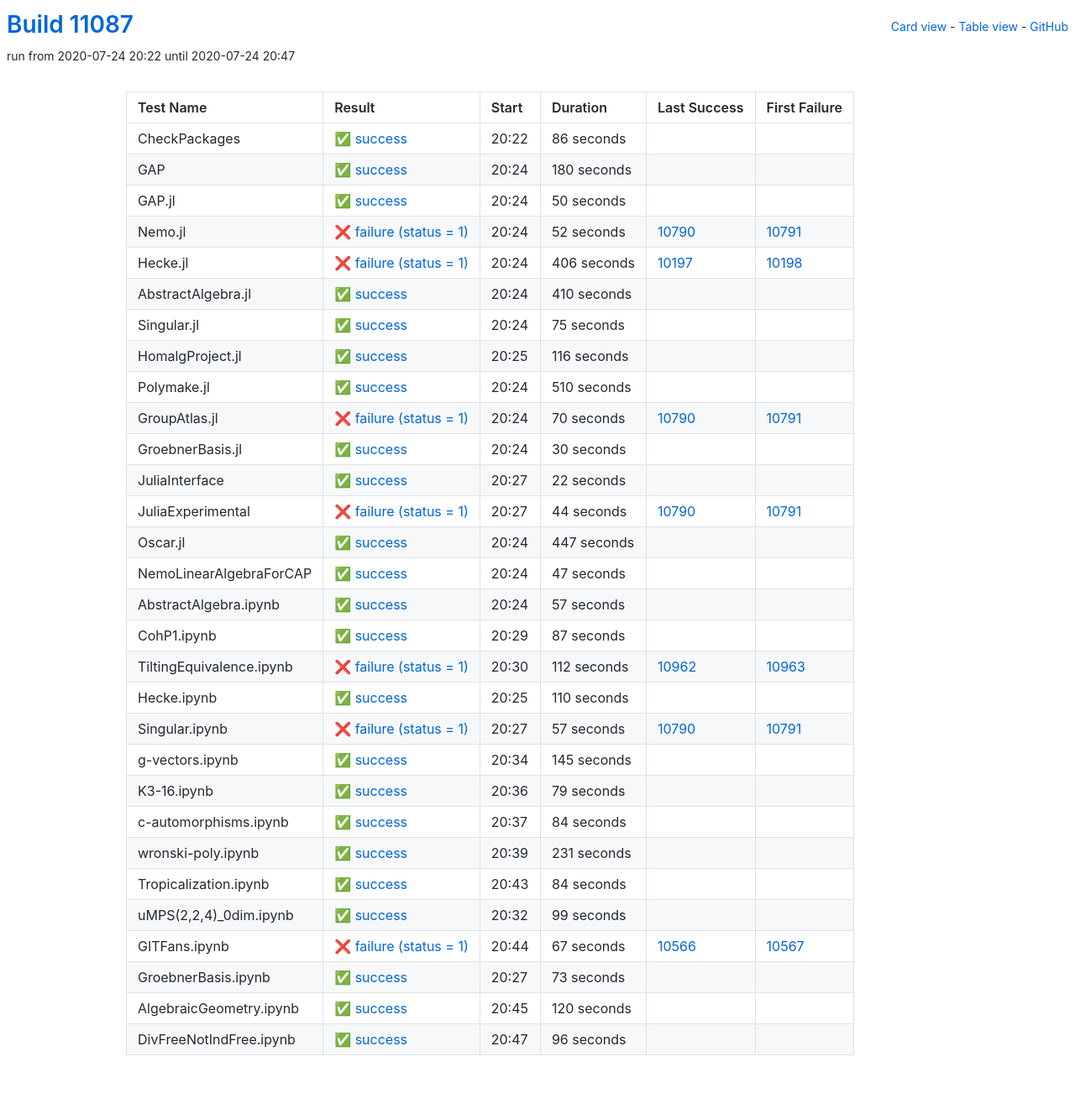
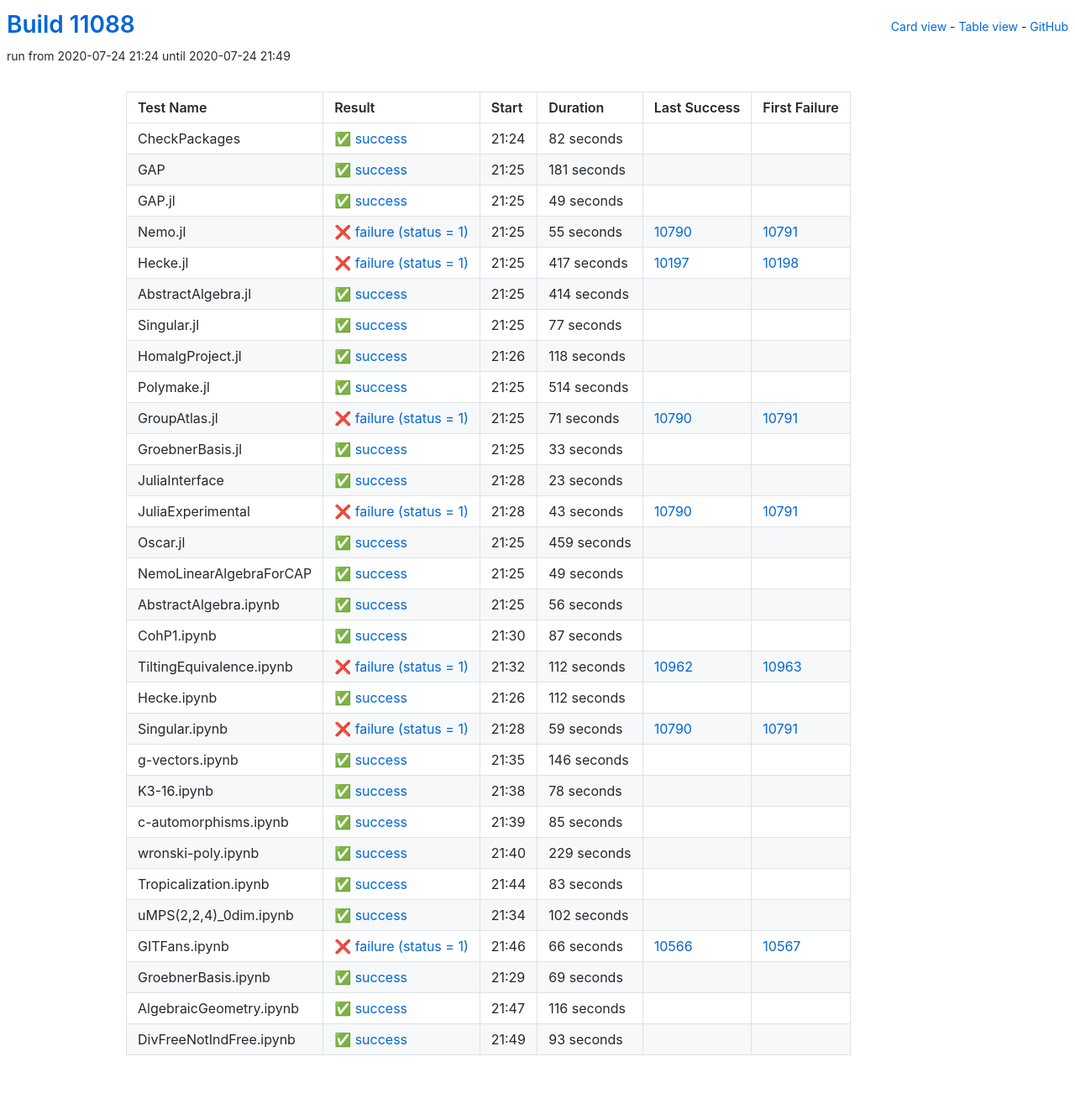
Before and after one commit to oscar-system/oscar-ci-status, a Jekyll site: the page built from table.html, in a window 1280 px wide. Shown: the whole page at 84% size. Built offline with Jekyll 4.4.1, drawn with Linux system fonts in a browser that asks for light colours.

Commit message:
Build #11088

```diff
--- a/_data/ci.yml
+++ b/_data/ci.yml
@@ -1,6 +1,6 @@
 ---
-build: 11087
-build_url: https://oscarci.mathematik.uni-kl.de/job/oscar/11087/
+build: 11088
+build_url: https://oscarci.mathematik.uni-kl.de/job/oscar/11088/
 job: oscar
 organization: oscar-system
 repo: oscar-ci-status
@@ -8,200 +8,200 @@
 tests:
 - name: CheckPackages
   id: checkpackages
-  log: https://oscarci.mathematik.uni-kl.de/job/oscar/11087/artifact/logs/build-11087/CheckPackages.log
-  start: 2020-07-24 20:22
+  log: https://oscarci.mathematik.uni-kl.de/job/oscar/11088/artifact/logs/build-11088/CheckPackages.log
+  start: 2020-07-24 21:24
   success: true
   exitcode: 0
   status: success
-  duration: 86
+  duration: 82
   last_success: false
   last_success_url:
   first_failure: false
   first_failure_url:
 - name: GAP
   id: gap
-  log: https://oscarci.mathematik.uni-kl.de/job/oscar/11087/artifact/logs/build-11087/GAP.log
-  start: 2020-07-24 20:24
+  log: https://oscarci.mathematik.uni-kl.de/job/oscar/11088/artifact/logs/build-11088/GAP.log
+  start: 2020-07-24 21:25
   success: true
   exitcode: 0
   status: success
-  duration: 180
+  duration: 181
   last_success: false
   last_success_url:
   first_failure: false
   first_failure_url:
 - name: GAP.jl
   id: gap-jl
-  log: https://oscarci.mathematik.uni-kl.de/job/oscar/11087/artifact/logs/build-11087/GAP.jl.log
-  start: 2020-07-24 20:24
+  log: https://oscarci.mathematik.uni-kl.de/job/oscar/11088/artifact/logs/build-11088/GAP.jl.log
+  start: 2020-07-24 21:25
   success: true
   exitcode: 0
   status: success
-  duration: 50
+  duration: 49
   last_success: false
   last_success_url:
   first_failure: false
   first_failure_url:
 - name: Nemo.jl
   id: nemo-jl
-  log: https://oscarci.mathematik.uni-kl.de/job/oscar/11087/artifact/logs/build-11087/Nemo.jl.log
-  start: 2020-07-24 20:24
+  log: https://oscarci.mathematik.uni-kl.de/job/oscar/11088/artifact/logs/build-11088/Nemo.jl.log
+  start: 2020-07-24 21:25
   success: false
   exitcode: 1
   status: failure
-  duration: 52
+  duration: 55
   last_success: 10790
   last_success_url: https://oscarci.mathematik.uni-kl.de/job/oscar/10790/
   first_failure: 10791
   first_failure_url: https://oscarci.mathematik.uni-kl.de/job/oscar/10791/
 - name: Hecke.jl
   id: hecke-jl
-  log: https://oscarci.mathematik.uni-kl.de/job/oscar/11087/artifact/logs/build-11087/Hecke.jl.log
-  start: 2020-07-24 20:24
+  log: https://oscarci.mathematik.uni-kl.de/job/oscar/11088/artifact/logs/build-11088/Hecke.jl.log
+  start: 2020-07-24 21:25
   success: false
   exitcode: 1
   status: failure
-  duration: 406
+  duration: 417
   last_success: 10197
   last_success_url: https://oscarci.mathematik.uni-kl.de/job/oscar/10197/
   first_failure: 10198
   first_failure_url: https://oscarci.mathematik.uni-kl.de/job/oscar/10198/
 - name: AbstractAlgebra.jl
   id: abstractalgebra-jl
-  log: https://oscarci.mathematik.uni-kl.de/job/oscar/11087/artifact/logs/build-11087/AbstractAlgebra.jl.log
-  start: 2020-07-24 20:24
+  log: https://oscarci.mathematik.uni-kl.de/job/oscar/11088/artifact/logs/build-11088/AbstractAlgebra.jl.log
+  start: 2020-07-24 21:25
   success: true
   exitcode: 0
   status: success
-  duration: 410
+  duration: 414
   last_success: false
   last_success_url:
   first_failure: false
   first_failure_url:
 - name: Singular.jl
   id: singular-jl
-  log: https://oscarci.mathematik.uni-kl.de/job/oscar/11087/artifact/logs/build-11087/Singular.jl.log
-  start: 2020-07-24 20:24
+  log: https://oscarci.mathematik.uni-kl.de/job/oscar/11088/artifact/logs/build-11088/Singular.jl.log
+  start: 2020-07-24 21:25
   success: true
   exitcode: 0
   status: success
-  duration: 75
+  duration: 77
   last_success: false
   last_success_url:
   first_failure: false
   first_failure_url:
 - name: HomalgProject.jl
   id: homalgproject-jl
-  log: https://oscarci.mathematik.uni-kl.de/job/oscar/11087/artifact/logs/build-11087/HomalgProject.jl.log
-  start: 2020-07-24 20:25
+  log: https://oscarci.mathematik.uni-kl.de/job/oscar/11088/artifact/logs/build-11088/HomalgProject.jl.log
+  start: 2020-07-24 21:26
   success: true
   exitcode: 0
   status: success
-  duration: 116
+  duration: 118
   last_success: false
   last_success_url:
   first_failure: false
   first_failure_url:
 - name: Polymake.jl
   id: polymake-jl
-  log: https://oscarci.mathematik.uni-kl.de/job/oscar/11087/artifact/logs/build-11087/Polymake.jl.log
-  start: 2020-07-24 20:24
+  log: https://oscarci.mathematik.uni-kl.de/job/oscar/11088/artifact/logs/build-11088/Polymake.jl.log
+  start: 2020-07-24 21:25
   success: true
   exitcode: 0
   status: success
-  duration: 510
+  duration: 514
   last_success: false
   last_success_url:
   first_failure: false
   first_failure_url:
 - name: GroupAtlas.jl
   id: groupatlas-jl
-  log: https://oscarci.mathematik.uni-kl.de/job/oscar/11087/artifact/logs/build-11087/GroupAtlas.jl.log
-  start: 2020-07-24 20:24
+  log: https://oscarci.mathematik.uni-kl.de/job/oscar/11088/artifact/logs/build-11088/GroupAtlas.jl.log
+  start: 2020-07-24 21:25
   success: false
   exitcode: 1
   status: failure
-  duration: 70
+  duration: 71
   last_success: 10790
   last_success_url: https://oscarci.mathematik.uni-kl.de/job/oscar/10790/
   first_failure: 10791
   first_failure_url: https://oscarci.mathematik.uni-kl.de/job/oscar/10791/
 - name: GroebnerBasis.jl
   id: groebnerbasis-jl
-  log: https://oscarci.mathematik.uni-kl.de/job/oscar/11087/artifact/logs/build-11087/GroebnerBasis.jl.log
-  start: 2020-07-24 20:24
+  log: https://oscarci.mathematik.uni-kl.de/job/oscar/11088/artifact/logs/build-11088/GroebnerBasis.jl.log
+  start: 2020-07-24 21:25
   success: true
   exitcode: 0
   status: success
-  duration: 30
+  duration: 33
   last_success: false
   last_success_url:
   first_failure: false
   first_failure_url:
 - name: JuliaInterface
   id: juliainterface
-  log: https://oscarci.mathematik.uni-kl.de/job/oscar/11087/artifact/logs/build-11087/JuliaInterface.log
-  start: 2020-07-24 20:27
+  log: https://oscarci.mathematik.uni-kl.de/job/oscar/11088/artifact/logs/build-11088/JuliaInterface.log
+  start: 2020-07-24 21:28
   success: true
   exitcode: 0
   status: success
-  duration: 22
+  duration: 23
   last_success: false
   last_success_url:
   first_failure: false
   first_failure_url:
 - name: JuliaExperimental
   id: juliaexperimental
-  log: https://oscarci.mathematik.uni-kl.de/job/oscar/11087/artifact/logs/build-11087/JuliaExperimental.log
-  start: 2020-07-24 20:27
+  log: https://oscarci.mathematik.uni-kl.de/job/oscar/11088/artifact/logs/build-11088/JuliaExperimental.log
+  start: 2020-07-24 21:28
   success: false
   exitcode: 1
   status: failure
-  duration: 44
+  duration: 43
   last_success: 10790
   last_success_url: https://oscarci.mathematik.uni-kl.de/job/oscar/10790/
   first_failure: 10791
   first_failure_url: https://oscarci.mathematik.uni-kl.de/job/oscar/10791/
 - name: Oscar.jl
   id: oscar-jl
-  log: https://oscarci.mathematik.uni-kl.de/job/oscar/11087/artifact/logs/build-11087/Oscar.jl.log
-  start: 2020-07-24 20:24
+  log: https://oscarci.mathematik.uni-kl.de/job/oscar/11088/artifact/logs/build-11088/Oscar.jl.log
+  start: 2020-07-24 21:25
   success: true
   exitcode: 0
   status: success
-  duration: 447
+  duration: 459
   last_success: false
   last_success_url:
   first_failure: false
   first_failure_url:
 - name: NemoLinearAlgebraForCAP
   id: nemolinearalgebraforcap
-  log: https://oscarci.mathematik.uni-kl.de/job/oscar/11087/artifact/logs/build-11087/NemoLinearAlgebraForCAP.log
-  start: 2020-07-24 20:24
+  log: https://oscarci.mathematik.uni-kl.de/job/oscar/11088/artifact/logs/build-11088/NemoLinearAlgebraForCAP.log
+  start: 2020-07-24 21:25
   success: true
   exitcode: 0
   status: success
-  duration: 47
+  duration: 49
   last_success: false
   last_success_url:
   first_failure: false
   first_failure_url:
 - name: AbstractAlgebra.ipynb
   id: abstractalgebra-ipynb
-  log: https://oscarci.mathematik.uni-kl.de/job/oscar/11087/artifact/logs/build-11087/AbstractAlgebra.ipynb.log
-  start: 2020-07-24 20:24
+  log: https://oscarci.mathematik.uni-kl.de/job/oscar/11088/artifact/logs/build-11088/AbstractAlgebra.ipynb.log
+  start: 2020-07-24 21:25
   success: true
   exitcode: 0
   status: success
-  duration: 57
+  duration: 56
   last_success: false
   last_success_url:
   first_failure: false
   first_failure_url:
 - name: CohP1.ipynb
   id: cohp1-ipynb
-  log: https://oscarci.mathematik.uni-kl.de/job/oscar/11087/artifact/logs/build-11087/CohP1.ipynb.log
-  start: 2020-07-24 20:29
+  log: https://oscarci.mathematik.uni-kl.de/job/oscar/11088/artifact/logs/build-11088/CohP1.ipynb.log
+  start: 2020-07-24 21:30
   success: true
   exitcode: 0
   status: success
@@ -212,8 +212,8 @@
   first_failure_url:
 - name: TiltingEquivalence.ipynb
   id: tiltingequivalence-ipynb
-  log: https://oscarci.mathematik.uni-kl.de/job/oscar/11087/artifact/logs/build-11087/TiltingEquivalence.ipynb.log
-  start: 2020-07-24 20:30
+  log: https://oscarci.mathematik.uni-kl.de/job/oscar/11088/artifact/logs/build-11088/TiltingEquivalence.ipynb.log
+  start: 2020-07-24 21:32
   success: false
   exitcode: 1
   status: failure
@@ -224,144 +224,144 @@
   first_failure_url: https://oscarci.mathematik.uni-kl.de/job/oscar/10963/
 - name: Hecke.ipynb
   id: hecke-ipynb
-  log: https://oscarci.mathematik.uni-kl.de/job/oscar/11087/artifact/logs/build-11087/Hecke.ipynb.log
-  start: 2020-07-24 20:25
+  log: https://oscarci.mathematik.uni-kl.de/job/oscar/11088/artifact/logs/build-11088/Hecke.ipynb.log
+  start: 2020-07-24 21:26
   success: true
   exitcode: 0
   status: success
-  duration: 110
+  duration: 112
   last_success: false
   last_success_url:
   first_failure: false
   first_failure_url:
 - name: Singular.ipynb
   id: singular-ipynb
-  log: https://oscarci.mathematik.uni-kl.de/job/oscar/11087/artifact/logs/build-11087/Singular.ipynb.log
-  start: 2020-07-24 20:27
+  log: https://oscarci.mathematik.uni-kl.de/job/oscar/11088/artifact/logs/build-11088/Singular.ipynb.log
+  start: 2020-07-24 21:28
   success: false
   exitcode: 1
   status: failure
-  duration: 57
+  duration: 59
   last_success: 10790
   last_success_url: https://oscarci.mathematik.uni-kl.de/job/oscar/10790/
   first_failure: 10791
   first_failure_url: https://oscarci.mathematik.uni-kl.de/job/oscar/10791/
 - name: g-vectors.ipynb
   id: g-vectors-ipynb
-  log: https://oscarci.mathematik.uni-kl.de/job/oscar/11087/artifact/logs/build-11087/g-vectors.ipynb.log
-  start: 2020-07-24 20:34
+  log: https://oscarci.mathematik.uni-kl.de/job/oscar/11088/artifact/logs/build-11088/g-vectors.ipynb.log
+  start: 2020-07-24 21:35
   success: true
   exitcode: 0
   status: success
-  duration: 145
+  duration: 146
   last_success: false
   last_success_url:
   first_failure: false
   first_failure_url:
 - name: K3-16.ipynb
   id: k3-16-ipynb
-  log: https://oscarci.mathematik.uni-kl.de/job/oscar/11087/artifact/logs/build-11087/K3-16.ipynb.log
-  start: 2020-07-24 20:36
+  log: https://oscarci.mathematik.uni-kl.de/job/oscar/11088/artifact/logs/build-11088/K3-16.ipynb.log
+  start: 2020-07-24 21:38
   success: true
   exitcode: 0
   status: success
-  duration: 79
+  duration: 78
   last_success: false
   last_success_url:
   first_failure: false
   first_failure_url:
 - name: c-automorphisms.ipynb
   id: c-automorphisms-ipynb
-  log: https://oscarci.mathematik.uni-kl.de/job/oscar/11087/artifact/logs/build-11087/c-automorphisms.ipynb.log
-  start: 2020-07-24 20:37
+  log: https://oscarci.mathematik.uni-kl.de/job/oscar/11088/artifact/logs/build-11088/c-automorphisms.ipynb.log
+  start: 2020-07-24 21:39
   success: true
   exitcode: 0
   status: success
-  duration: 84
+  duration: 85
   last_success: false
   last_success_url:
   first_failure: false
   first_failure_url:
 - name: wronski-poly.ipynb
   id: wronski-poly-ipynb
-  log: https://oscarci.mathematik.uni-kl.de/job/oscar/11087/artifact/logs/build-11087/wronski-poly.ipynb.log
-  start: 2020-07-24 20:39
+  log: https://oscarci.mathematik.uni-kl.de/job/oscar/11088/artifact/logs/build-11088/wronski-poly.ipynb.log
+  start: 2020-07-24 21:40
   success: true
   exitcode: 0
   status: success
-  duration: 231
+  duration: 229
   last_success: false
   last_success_url:
   first_failure: false
   first_failure_url:
 - name: Tropicalization.ipynb
   id: tropicalization-ipynb
-  log: https://oscarci.mathematik.uni-kl.de/job/oscar/11087/artifact/logs/build-11087/Tropicalization.ipynb.log
-  start: 2020-07-24 20:43
+  log: https://oscarci.mathematik.uni-kl.de/job/oscar/11088/artifact/logs/build-11088/Tropicalization.ipynb.log
+  start: 2020-07-24 21:44
   success: true
   exitcode: 0
   status: success
-  duration: 84
+  duration: 83
   last_success: false
   last_success_url:
   first_failure: false
   first_failure_url:
 - name: uMPS(2,2,4)_0dim.ipynb
   id: umps-2-2-4-0dim-ipynb
-  log: https://oscarci.mathematik.uni-kl.de/job/oscar/11087/artifact/logs/build-11087/uMPS-2-2-4-_0dim.ipynb.log
-  start: 2020-07-24 20:32
+  log: https://oscarci.mathematik.uni-kl.de/job/oscar/11088/artifact/logs/build-11088/uMPS-2-2-4-_0dim.ipynb.log
+  start: 2020-07-24 21:34
   success: true
   exitcode: 0
   status: success
-  duration: 99
+  duration: 102
   last_success: false
   last_success_url:
   first_failure: false
   first_failure_url:
 - name: GITFans.ipynb
   id: gitfans-ipynb
-  log: https://oscarci.mathematik.uni-kl.de/job/oscar/11087/artifact/logs/build-11087/GITFans.ipynb.log
-  start: 2020-07-24 20:44
+  log: https://oscarci.mathematik.uni-kl.de/job/oscar/11088/artifact/logs/build-11088/GITFans.ipynb.log
+  start: 2020-07-24 21:46
   success: false
   exitcode: 1
   status: failure
-  duration: 67
+  duration: 66
   last_success: 10566
   last_success_url: https://oscarci.mathematik.uni-kl.de/job/oscar/10566/
   first_failure: 10567
   first_failure_url: https://oscarci.mathematik.uni-kl.de/job/oscar/10567/
 - name: GroebnerBasis.ipynb
   id: groebnerbasis-ipynb
-  log: https://oscarci.mathematik.uni-kl.de/job/oscar/11087/artifact/logs/build-11087/GroebnerBasis.ipynb.log
-  start: 2020-07-24 20:27
+  log: https://oscarci.mathematik.uni-kl.de/job/oscar/11088/artifact/logs/build-11088/GroebnerBasis.ipynb.log
+  start: 2020-07-24 21:29
   success: true
   exitcode: 0
   status: success
-  duration: 73
+  duration: 69
   last_success: false
   last_success_url:
   first_failure: false
   first_failure_url:
 - name: AlgebraicGeometry.ipynb
   id: algebraicgeometry-ipynb
-  log: https://oscarci.mathematik.uni-kl.de/job/oscar/11087/artifact/logs/build-11087/AlgebraicGeometry.ipynb.log
-  start: 2020-07-24 20:45
+  log: https://oscarci.mathematik.uni-kl.de/job/oscar/11088/artifact/logs/build-11088/AlgebraicGeometry.ipynb.log
+  start: 2020-07-24 21:47
   success: true
   exitcode: 0
   status: success
-  duration: 120
+  duration: 116
   last_success: false
   last_success_url:
   first_failure: false
   first_failure_url:
 - name: DivFreeNotIndFree.ipynb
   id: divfreenotindfree-ipynb
-  log: https://oscarci.mathematik.uni-kl.de/job/oscar/11087/artifact/logs/build-11087/DivFreeNotIndFree.ipynb.log
-  start: 2020-07-24 20:47
+  log: https://oscarci.mathematik.uni-kl.de/job/oscar/11088/artifact/logs/build-11088/DivFreeNotIndFree.ipynb.log
+  start: 2020-07-24 21:49
   success: true
   exitcode: 0
   status: success
-  duration: 96
+  duration: 93
   last_success: false
   last_success_url:
   first_failure: false
```
Also changed, not shown: README.md.
